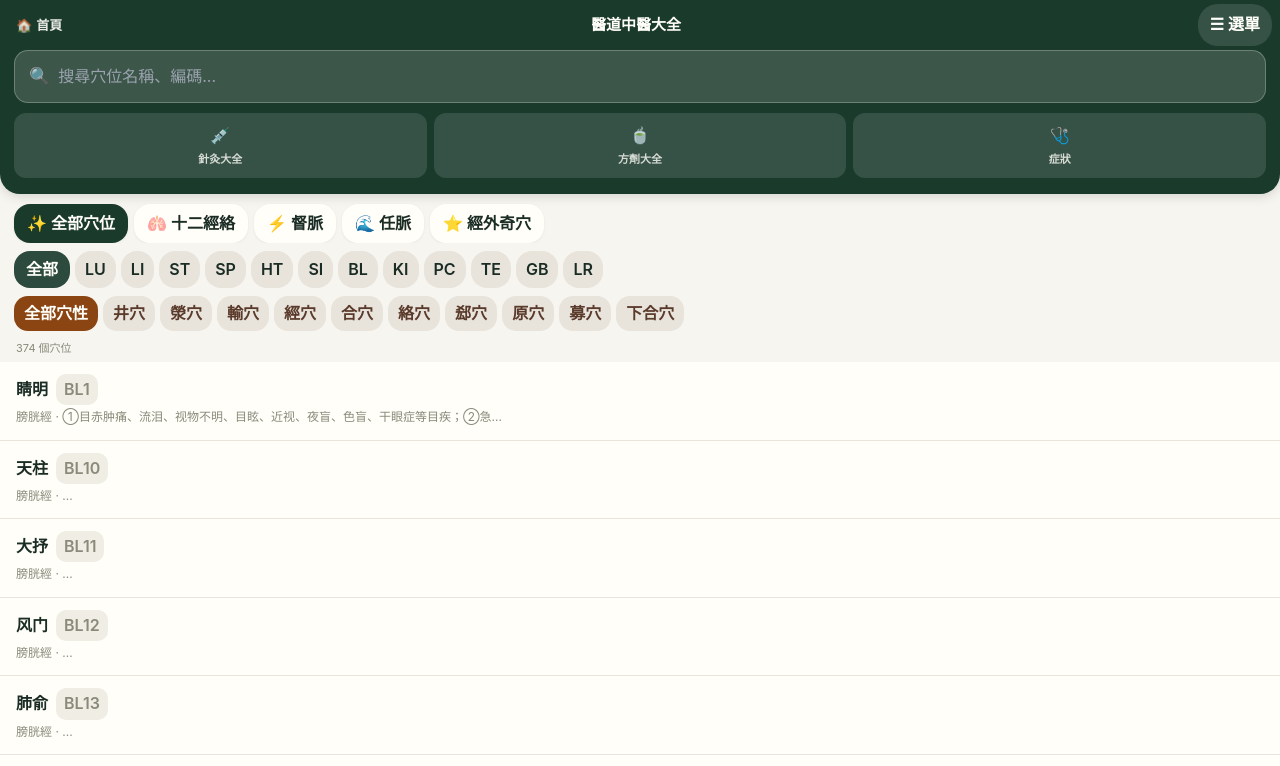
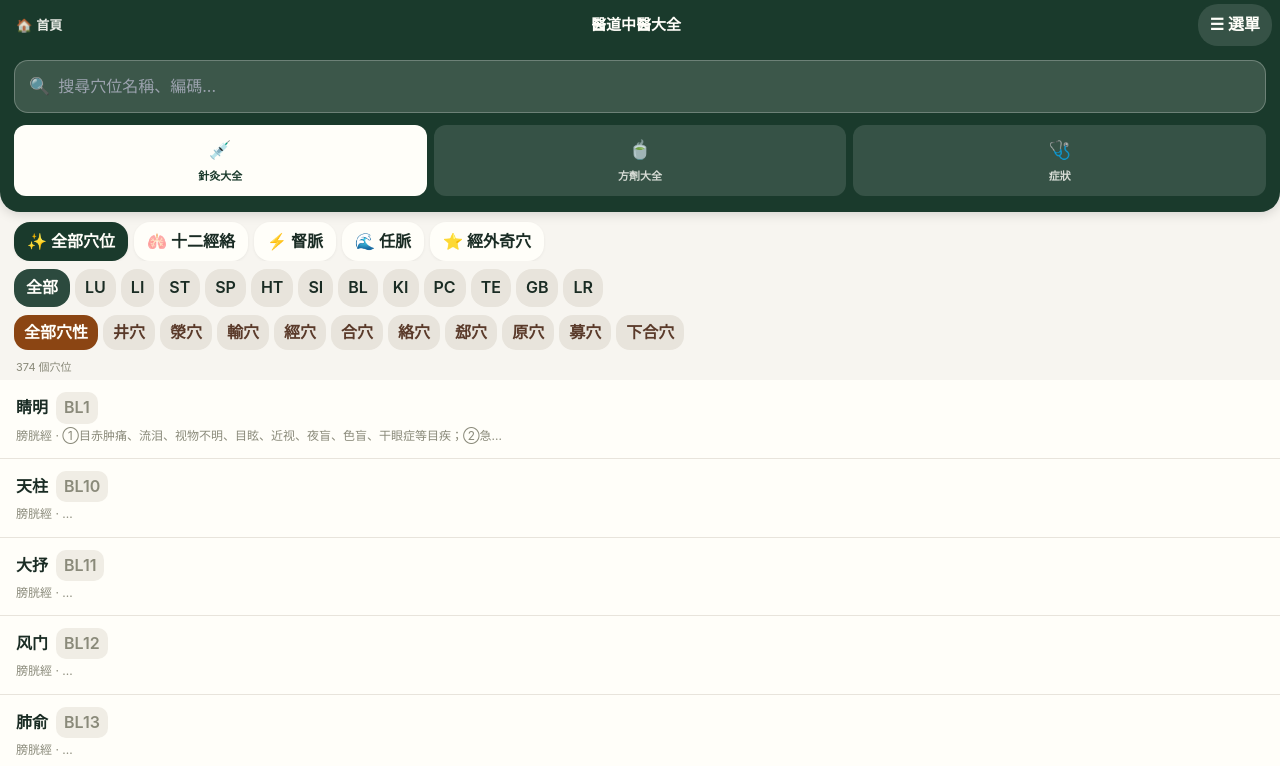
Before and after one commit to realtcmweb/tcm-knowledge-base, a Next.js app: page /en/acu in a window 1280 px wide. Shown: the top 766 px of the page. Built offline with nearby package versions, Linux system fonts and the light colour scheme.

Commit message:
fix: acu search/tabs padding and tab style to match symptoms page

```diff
--- a/app/[locale]/acu/page.tsx
+++ b/app/[locale]/acu/page.tsx
@@ -129,7 +129,7 @@ export default function AcupointsPage() {
         </div>
 
         {/* Search */}
-        <div style={{ padding: '0 14px 0' }}>
+        <div style={{ padding: '10px 14px 0' }}>
           <div style={{ display: 'flex', alignItems: 'center', gap: '8px', backgroundColor: 'rgba(255,254,249,0.15)', borderRadius: '14px', padding: '11px 14px', border: '1.5px solid rgba(255,254,249,0.25)' }}>
             <span style={{ fontSize: '16px', opacity: 0.8 }}>🔍</span>
             <input type="text" placeholder={loading ? '載入中...' : '搜尋穴位名稱、編碼...'} value={searchQuery} onChange={e => setSearchQuery(e.target.value)} disabled={loading} style={{ flex: 1, border: 'none', backgroundColor: 'transparent', outline: 'none', fontSize: '14px', color: '#FFFEF9' }} />
@@ -138,10 +138,10 @@ export default function AcupointsPage() {
         </div>
 
         {/* 3-Tab */}
-        <div style={{ display: 'flex', padding: '10px 14px 0', gap: '7px' }}>
+        <div style={{ display: 'flex', padding: '12px 14px 0', gap: '7px' }}>
           {[{ href: '/acu', label: '針灸大全', emoji: '💉' }, { href: '/db', label: '方劑大全', emoji: '🍵' }, { href: '/symptoms', label: '症狀', emoji: '🩺' }].map(tab => (
-            <Link key={tab.label} href={tab.href} style={{ flex: 1, padding: '9px 4px', backgroundColor: 'rgba(255,254,249,0.12)', color: 'rgba(255,254,249,0.8)', borderRadius: '12px', textDecoration: 'none', fontSize: '11px', fontWeight: 700, textAlign: 'center' }}>
-              <div style={{ fontSize: '16px', marginBottom: '1px' }}>{tab.emoji}</div>
+            <Link key={tab.label} href={tab.href} style={{ flex: 1, padding: '10px 4px', backgroundColor: tab.href === '/acu' ? '#FFFEF9' : 'rgba(255,254,249,0.12)', color: tab.href === '/acu' ? '#1a3A2C' : 'rgba(255,254,249,0.8)', borderRadius: '12px', textDecoration: 'none', fontSize: '11px', fontWeight: 700, textAlign: 'center' }}>
+              <div style={{ fontSize: '18px', marginBottom: '2px' }}>{tab.emoji}</div>
               <div>{tab.label}</div>
             </Link>
           ))}
```
